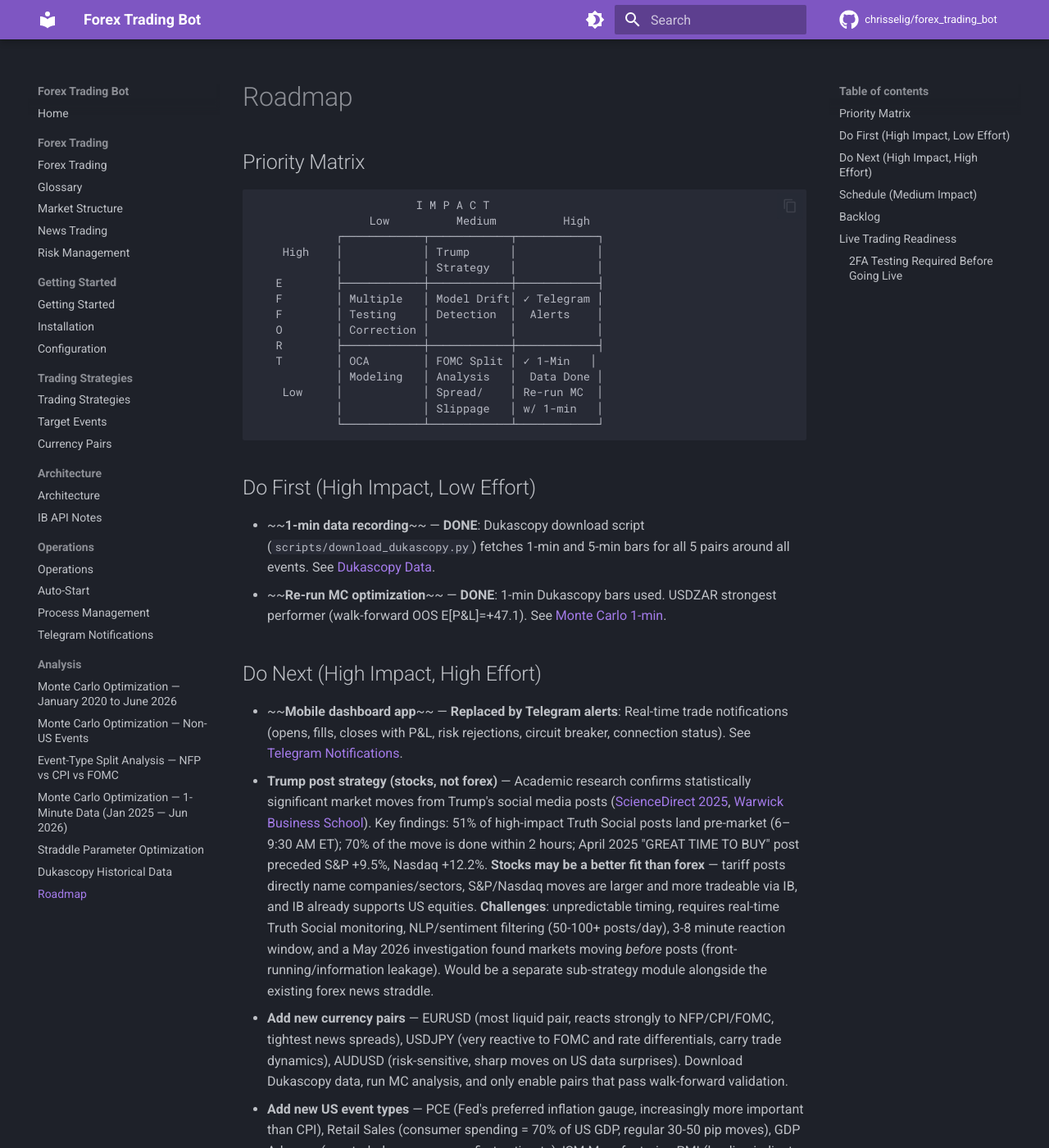
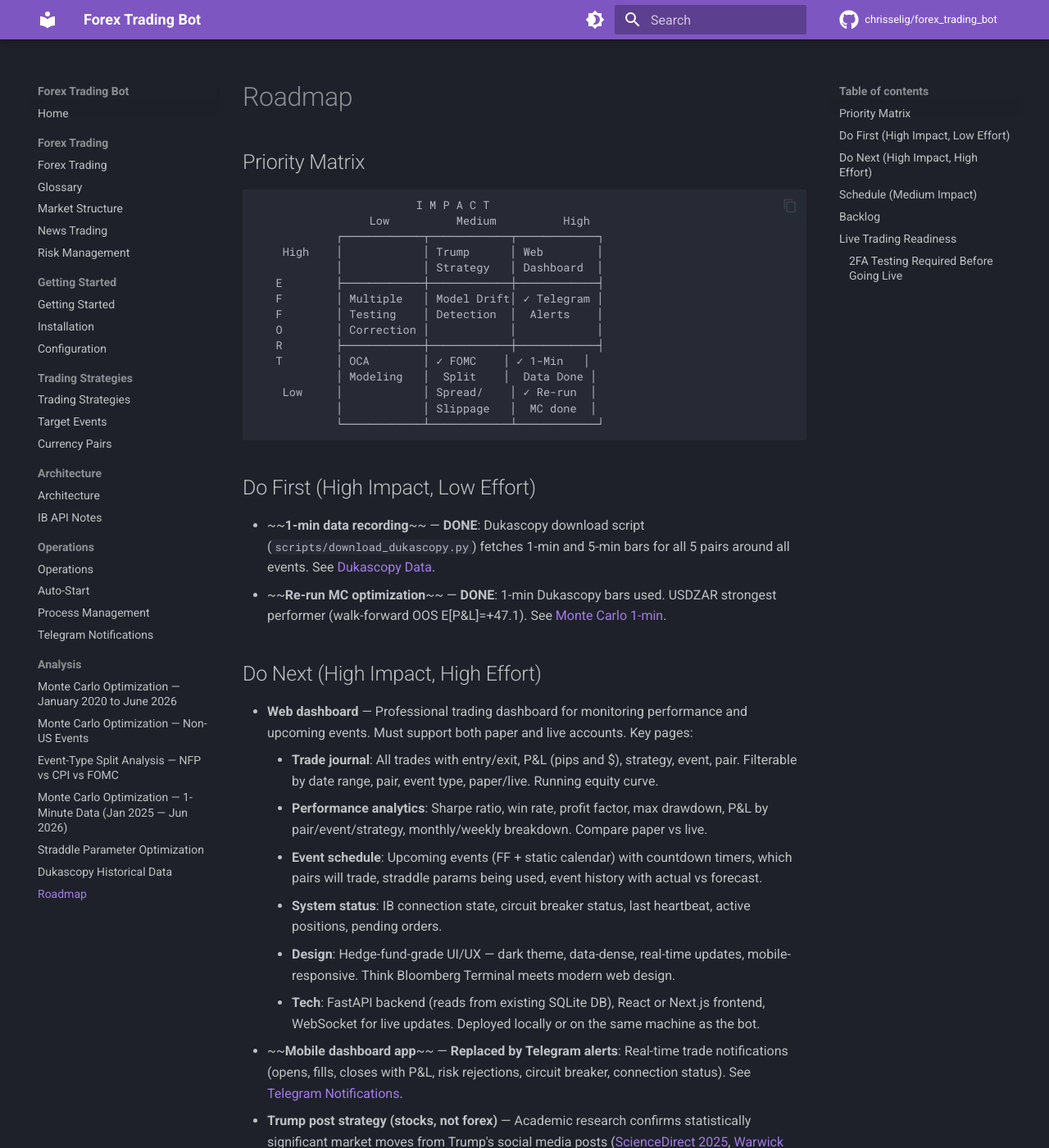
Before and after one commit to chrisselig/forex_trading_bot, an MkDocs documentation site: the page built from docs/research/todo.md, in a window 1280 px wide and 1400 px high. Shown: the whole window at 82% size. Built offline with MkDocs 1.6.1 and Material for MkDocs 9.7.7, drawn with Linux system fonts in a browser that asks for light colours; comment, search, counter and statistics services are not loaded.

Commit message:
docs: add web dashboard and update priority matrix on roadmap
Professional trading dashboard with trade journal, performance analytics,
event schedule, and system status pages. Paper + live account support.

Co-Authored-By: Claude Opus 4.6 <noreply@anthropic.com>

````diff
--- a/docs/research/todo.md
+++ b/docs/research/todo.md
@@ -6,17 +6,17 @@
                         I M P A C T
                  Low          Medium          High
             ┌────────────┬────────────┬────────────┐
-    High    │            │ Trump      │            │
-            │            │ Strategy   │            │
+    High    │            │ Trump      │ Web        │
+            │            │ Strategy   │ Dashboard  │
    E        ├────────────┼────────────┼────────────┤
    F        │ Multiple   │ Model Drift│ ✓ Telegram │
    F        │ Testing    │ Detection  │  Alerts    │
    O        │ Correction │            │            │
    R        ├────────────┼────────────┼────────────┤
-   T        │ OCA        │ FOMC Split │ ✓ 1-Min   │
-            │ Modeling   │ Analysis   │  Data Done │
-    Low     │            │ Spread/    │ Re-run MC  │
-            │            │ Slippage   │ w/ 1-min   │
+   T        │ OCA        │ ✓ FOMC    │ ✓ 1-Min   │
+            │ Modeling   │  Split    │  Data Done │
+    Low     │            │ Spread/    │ ✓ Re-run  │
+            │            │ Slippage   │  MC done  │
             └────────────┴────────────┴────────────┘
 ```
 
@@ -27,6 +27,13 @@
 
 ## Do Next (High Impact, High Effort)
 
+- **Web dashboard** — Professional trading dashboard for monitoring performance and upcoming events. Must support both paper and live accounts. Key pages:
+    - **Trade journal**: All trades with entry/exit, P&L (pips and $), strategy, event, pair. Filterable by date range, pair, event type, paper/live. Running equity curve.
+    - **Performance analytics**: Sharpe ratio, win rate, profit factor, max drawdown, P&L by pair/event/strategy, monthly/weekly breakdown. Compare paper vs live.
+    - **Event schedule**: Upcoming events (FF + static calendar) with countdown timers, which pairs will trade, straddle params being used, event history with actual vs forecast.
+    - **System status**: IB connection state, circuit breaker status, last heartbeat, active positions, pending orders.
+    - **Design**: Hedge-fund-grade UI/UX — dark theme, data-dense, real-time updates, mobile-responsive. Think Bloomberg Terminal meets modern web design.
+    - **Tech**: FastAPI backend (reads from existing SQLite DB), React or Next.js frontend, WebSocket for live updates. Deployed locally or on the same machine as the bot.
 - ~~**Mobile dashboard app**~~ — **Replaced by Telegram alerts**: Real-time trade notifications (opens, fills, closes with P&L, risk rejections, circuit breaker, connection status). See [Telegram Notifications](../operations/telegram-notifications.md).
 - **Trump post strategy (stocks, not forex)** — Academic research confirms statistically significant market moves from Trump's social media posts ([ScienceDirect 2025](https://www.sciencedirect.com/science/article/abs/pii/S0261560625000786), [Warwick Business School](https://www.wbs.ac.uk/news/did-trumps-tweets-move-the-currency-markets/)). Key findings: 51% of high-impact Truth Social posts land pre-market (6–9:30 AM ET); 70% of the move is done within 2 hours; April 2025 "GREAT TIME TO BUY" post preceded S&P +9.5%, Nasdaq +12.2%. **Stocks may be a better fit than forex** — tariff posts directly name companies/sectors, S&P/Nasdaq moves are larger and more tradeable via IB, and IB already supports US equities. **Challenges**: unpredictable timing, requires real-time Truth Social monitoring, NLP/sentiment filtering (50-100+ posts/day), 3-8 minute reaction window, and a May 2026 investigation found markets moving *before* posts (front-running/information leakage). Would be a separate sub-strategy module alongside the existing forex news straddle.
 - **Add new currency pairs** — EURUSD (most liquid pair, reacts strongly to NFP/CPI/FOMC, tightest news spreads), USDJPY (very reactive to FOMC and rate differentials, carry trade dynamics), AUDUSD (risk-sensitive, sharp moves on US data surprises). Download Dukascopy data, run MC analysis, and only enable pairs that pass walk-forward validation.
````
